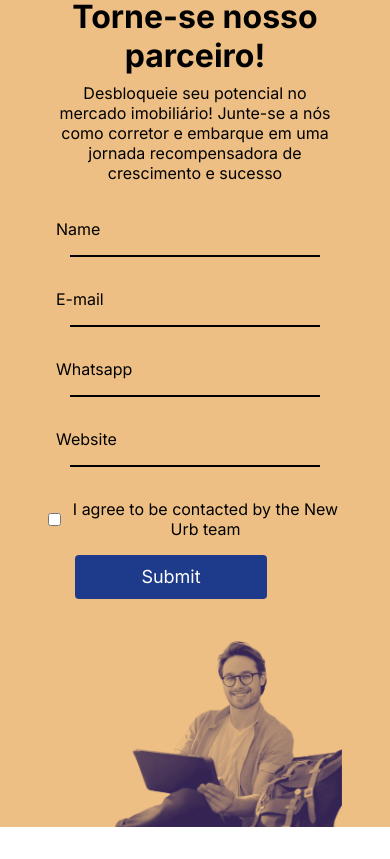
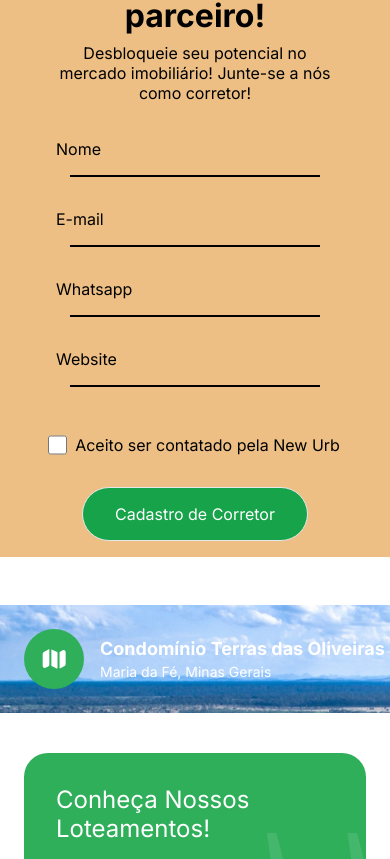
Before and after one commit to douglasmnegri/newurb-website, a Next.js app: page / in a window 390 px wide. Shown: the part 2505-3364 px from the top of the page. Built offline with nearby package versions, Linux system fonts and the light colour scheme.

Commit message:
Change the text inside the form and fix the button URL

```diff
--- a/components/Form.jsx
+++ b/components/Form.jsx
@@ -47,9 +47,12 @@ const Form = () => {
         throw new Error("Network response was not ok");
       }
 
+      if (response.ok) {
+        window.location.href = "/success";
+      }
+
       const result = await response.text();
       console.log("Form data logged successfully:", result);
-      alert("Form data logged successfully!");
     } catch (error) {
       console.error("Error logging form data:", error);
       alert("Error logging form data. Please try again.");
@@ -58,13 +61,12 @@ const Form = () => {
 
   return (
     <section className="pt-10 bg-[rgb(237,191,133)]">
-      <div className="flex flex-col my-12 mx-12 lg:flex-row justify-center lg:justify-between relative text-center lg:ml-12 lg:mr-0 2xl:justify-center">
+      <div className="flex flex-col my-2 mx-12 lg:flex-row justify-center lg:justify-between relative text-center lg:ml-12 lg:mr-0 2xl:justify-center">
         <div className="z-20 w-full lg:w-[40%] flex flex-col 2xl:mr-72">
           <div className="relative">
             <h2 className="bold-32 lg:bold-40 pb-2">{t("form.partner")}</h2>
             <h5 className="lg:regular-20">{t("form.realtor")}</h5>
             <br></br>
-            {/* <h5 className="lg:regular-20">{t("form.realtor2")}</h5> */}
             <form className="flex flex-col" onSubmit={handleSubmit}>
               <div></div>
               <div className="mb-8 mt-4 relative">
@@ -85,7 +87,7 @@ const Form = () => {
                     isNameFocused || name ? "-top-4 text-sm" : ""
                   }`}
                 >
-                  Name
+                  {t("form.name")}
                 </label>
               </div>
 
@@ -107,7 +109,7 @@ const Form = () => {
                     isEmailFocused || email ? "-top-4 text-sm" : ""
                   }`}
                 >
-                  E-mail
+                  {t("form.mail")}{" "}
                 </label>
               </div>
 
@@ -129,7 +131,7 @@ const Form = () => {
                     isWhatsappFocused || whatsapp ? "-top-4 text-sm" : ""
                   }`}
                 >
-                  Whatsapp
+                  {t("form.whatsapp")}
                 </label>
               </div>
 
@@ -150,39 +152,38 @@ const Form = () => {
                     isWebsiteFocused || website ? "-top-4 text-sm" : ""
                   }`}
                 >
-                  Website
+                  {t("form.website")}
                 </label>
               </div>
 
-              <label className="flex items-center mb-4">
+              <label className="flex items-center mb-4 mt-4">
                 <input
                   type="checkbox"
                   name="contact-agreement"
-                  className="mr-2"
+                  className="custom-checkbox mr-2"
                   required
                 />
-                I agree to be contacted by the New Urb team
+                {t("form.agree")}{" "}
               </label>
-              <Link href="/success">
-                <button
+              <div className="mb-4 mt-4 flex justify-center lg:justify-normal">
+                <Button
                   type="submit"
-                  className="p-2 bg-blue-900 text-white rounded hover:bg-blue-600 mr-12 mb-8 text-lg w-48"
-                >
-                  Submit
-                </button>
-              </Link>
+                  variant={"btn_dark_green"}
+                  title={t("form.button_text")}
+                  href="/success"
+                />
+              </div>
             </form>
           </div>
         </div>
         <div className="lg:block w-full lg:self-end lg:absolute">
-          {/* Image */}
           <div className="flex justify-end">
             <Image
               src="/glasses-model.png"
               alt="Realtor Partner"
               height={1000}
               width={1000}
-              className="lg:h-auto lg:w-[800px] w-full"
+              className="lg:h-auto lg:w-[800px] w-full hidden md:block"
             />
           </div>
         </div>
--- a/locale/en.json
+++ b/locale/en.json
@@ -26,7 +26,12 @@
     "partner": "Become our partner!",
     "realtor": "Unlock your potential in real estate! Join us as a realtor and embark on a rewarding journey of growth and success",
     "realtor2": "Discover the freedom to shape your career, make meaningful connections, and thrive in the dynamic world of property. Start your journey today!",
-    "button_text": "Join Now"
+    "button_text": "Join Now",
+    "agree": "I agree to be contacted by the New Urb",
+    "name": "Name",
+    "mail": "E-mail",
+    "whatsapp": "Whatsapp",
+    "website": "Website"
   },
   "lands": {
     "title": "Decide your next big move!",
--- a/locale/es.json
+++ b/locale/es.json
@@ -26,7 +26,13 @@
     "partner": "¡Conviértete en nuestro socio!",
     "realtor": "¡Desbloquea tu potencial en bienes raíces! Únete a nosotros como agente inmobiliario y emprende un viaje gratificante de crecimiento y éxito",
     "realtor2": "Descubre la libertad de moldear tu carrera, hacer conexiones significativas y prosperar en el dinámico mundo de la propiedad. ¡Comienza tu viaje hoy!",
-    "button_text": "Únete Ahora"
+    "button_text": "Únete Ahora",
+    "agree": "Acepto ser contactado por New Urb",
+    "name": "Nombre",
+    "mail": "Correo electrónico",
+    "whatsapp": "Whatsapp",
+    "website": "Website"
+
   },
   "lands": {
     "title": "¡Decide tu próximo gran paso!",
--- a/locale/pt.json
+++ b/locale/pt.json
@@ -24,9 +24,14 @@
   "form": {
     "signup": "Cadastre-se abaixo para fazer parte da nossa rede de corretores parceiros",
     "partner": "Torne-se nosso parceiro!",
-    "realtor": "Desbloqueie seu potencial no mercado imobiliário! Junte-se a nós como corretor e embarque em uma jornada recompensadora de crescimento e sucesso",
+    "realtor": "Desbloqueie seu potencial no mercado imobiliário! Junte-se a nós como corretor!",
     "realtor2": "Descubra a liberdade para moldar sua carreira, fazer conexões significativas e prosperar no dinâmico mundo da propriedade. Comece sua jornada hoje!",
-    "button_text": "Cadastro de Corretor"
+    "button_text": "Cadastro de Corretor",
+    "agree": "Aceito ser contatado pela New Urb",
+    "name": "Nome",
+    "mail": "E-mail",
+    "whatsapp": "Whatsapp",
+    "website": "Website"
   },
   "lands": {
     "title": "Conheça nossos loteamentos!",
```
